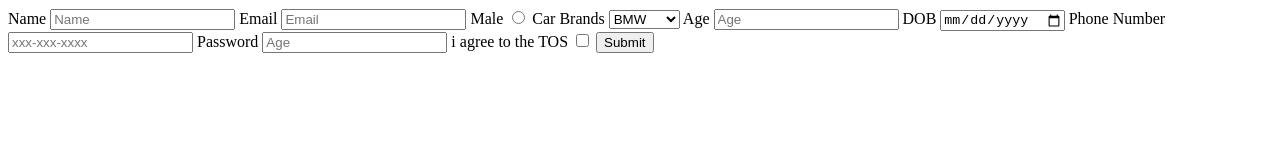
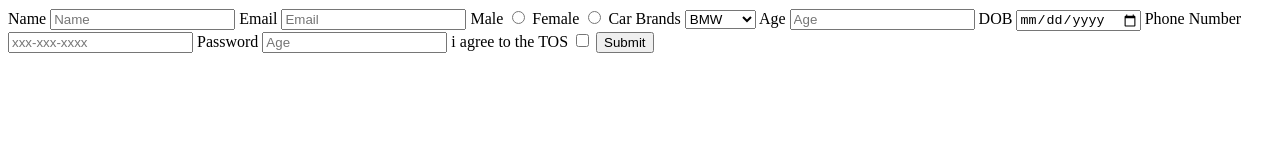
Before and after one commit to acciojob/signup-form-car-Pushkarkashyap1, a website: page main.html in a window 1280 px wide. Drawn offline with Linux system fonts and the light colour scheme.

Commit message:
created a submission

```diff
--- a/main.html
+++ b/main.html
@@ -7,11 +7,14 @@
 </head>
 
 <body>
+	<form>
 <label for="name">Name</label>
 <input type="text" id="name" placeholder="Name" required>
 <label for="email">Email</label>
 <input type="Email" id="email" placeholder="Email" required>
 <label for="gender_m">Male</label>
+<input type="radio" required>
+<label for="gender_f">Female</label>
 <input type="radio" required>
 <label for="cars">Car Brands</label>
 <select type="select" id="cars" placeholder="--Please choose an option--" required>
@@ -35,7 +38,7 @@
 <input type="checkbox" id="tos" required>
 <button type="submit">Submit</button>
 
-
+	</form>
     <script type="text/javascript" src="./script.js">
 </script>
 
```
